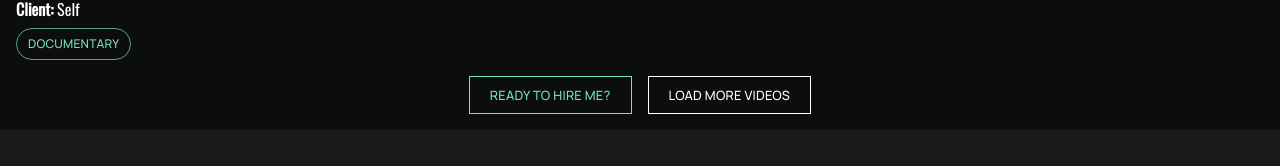
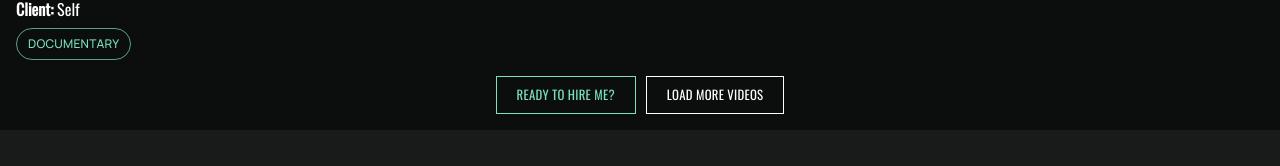
Before and after one commit to mwkwsd/sensensomething, a React (Create React App) app: page /videos/director-of-photography in a window 1280 px wide. Shown: the part 1343-1509 px from the top of the page. Built offline with nearby package versions, Linux system fonts and the light colour scheme.

Commit message:
font changed. gap added to 2px.

```diff
--- a/src/components/organisms/videoList/VideoList.tsx
+++ b/src/components/organisms/videoList/VideoList.tsx
@@ -42,7 +42,7 @@ export function VideoList({ videos, pageType }: VideoListProps) {
         style={{
           display: 'flex',
           justifyContent: 'center',
-          gap: '8px',
+          gap: '2px',
           paddingLeft: '16px',
           paddingRight: '16px',
         }}
--- a/src/theme.tsx
+++ b/src/theme.tsx
@@ -63,7 +63,7 @@ const theme = createTheme({
       lineHeight: '1.024rem',
       fontSize: '0.75rem',
       letterSpacing: '0.02em',
-      fontFamily: 'Manrope, sans-serif',
+      fontFamily: 'Oswald, sans-serif',
       fontWeight: 500,
       textAlign: 'left',
     },
```
